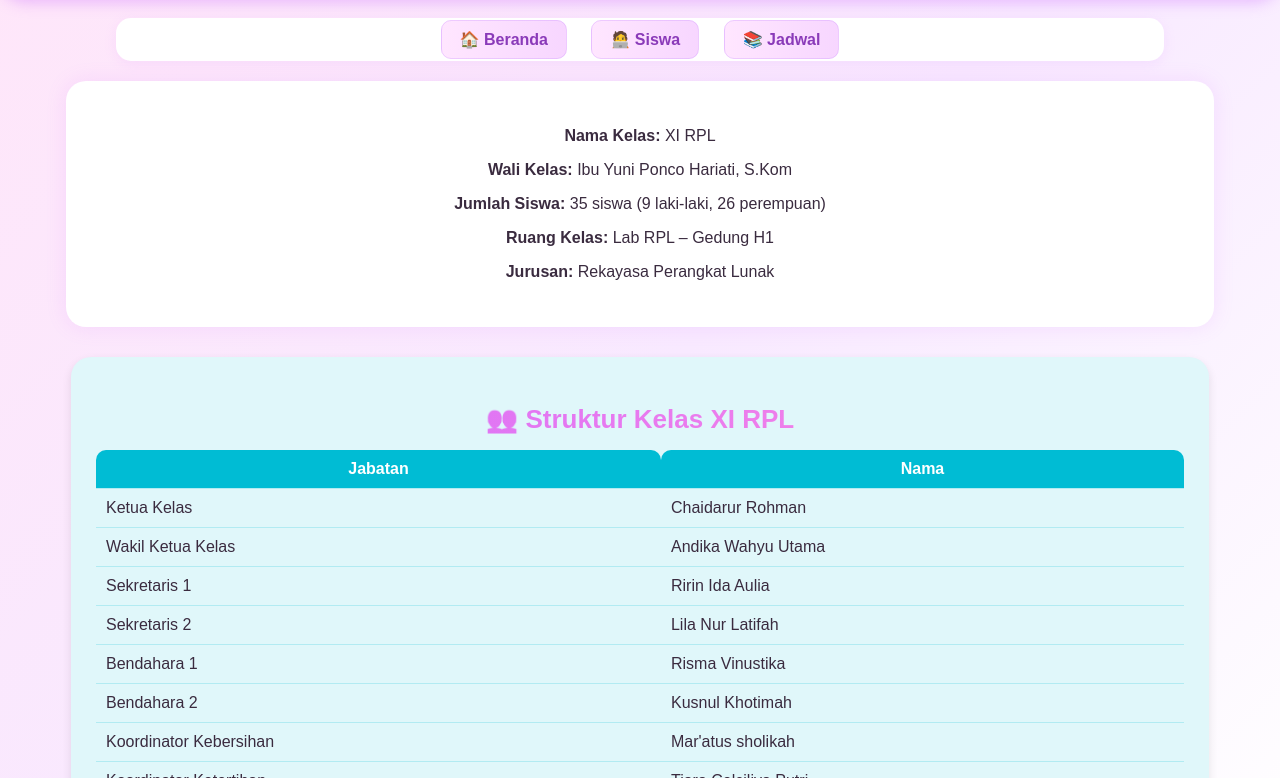
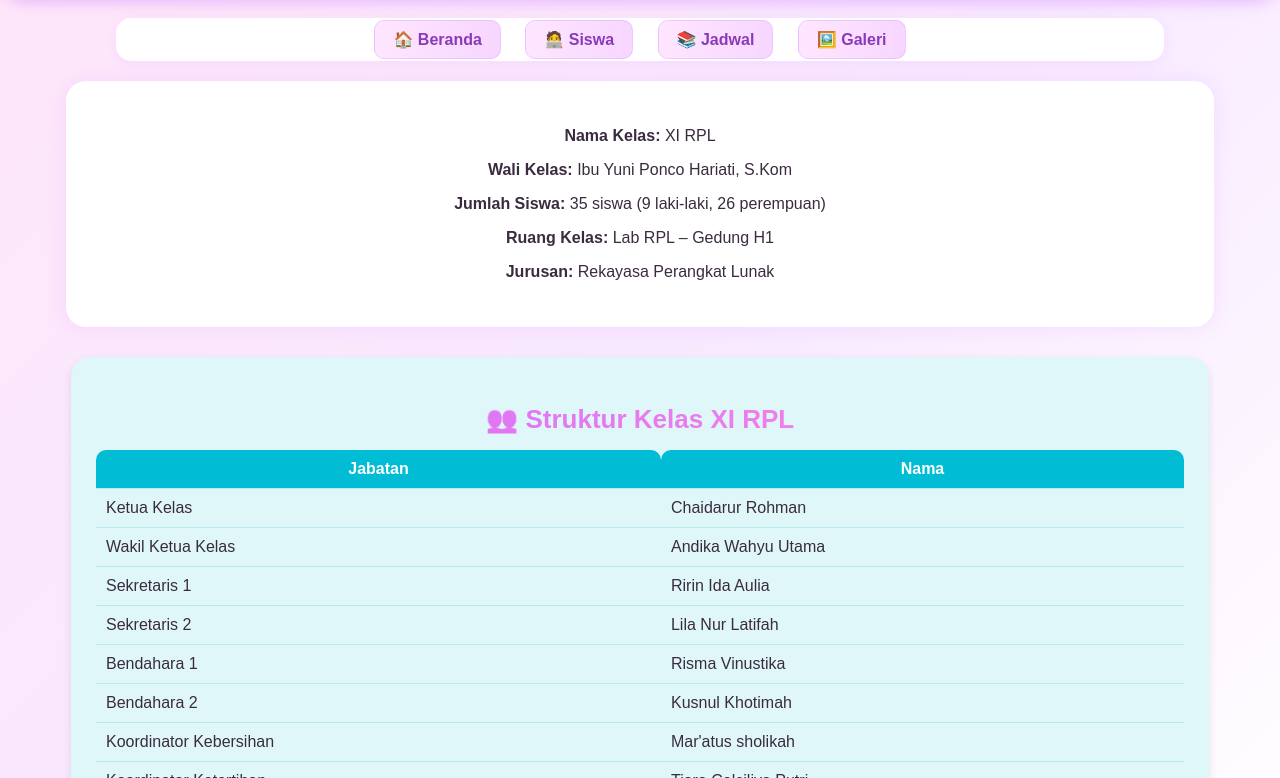
Before and after one commit to rinarin12/website-kls-klmpk-13, a plain HTML site: page profil.html in a window 1280 px wide. Shown: the part 110-888 px from the top of the page. Drawn offline with Linux system fonts and the light colour scheme.

Commit message:
Add Galeri link to navigation in profil.html

```diff
--- a/profil.html
+++ b/profil.html
@@ -53,6 +53,7 @@
     <a href="index.html">🏠 Beranda</a>
     <a href="siswa.html">🧑‍💻 Siswa</a>
     <a href="jadwal.html">📚 Jadwal</a>
+    <a href="galeri.html">🖼️ Galeri</a>
   </nav>
 
   <section>
```
